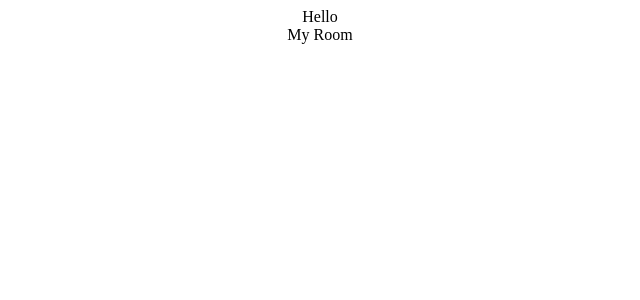
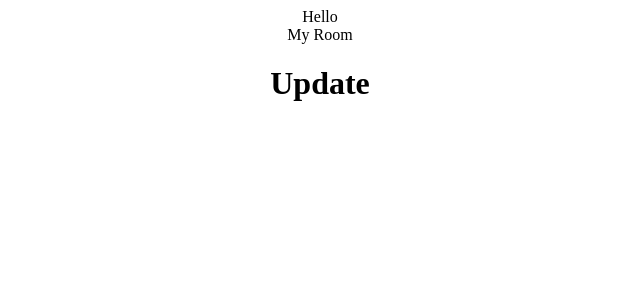
Before and after one commit to MZubairLohar/1st-class-background-changer, a React (Create React App) app: page / in a window 1280 px wide. Shown: the top 300 px of the page, without its empty margins (320-960 px from the left). Built offline with nearby package versions, Linux system fonts and the light colour scheme.

Commit message:
update room component

```diff
--- a/src/compoenets/Room.js
+++ b/src/compoenets/Room.js
@@ -4,6 +4,7 @@ const Room = () => {
     return (
         <div>
             My Room
+            <h1>Update</h1>
         </div>
     )
 }
```
